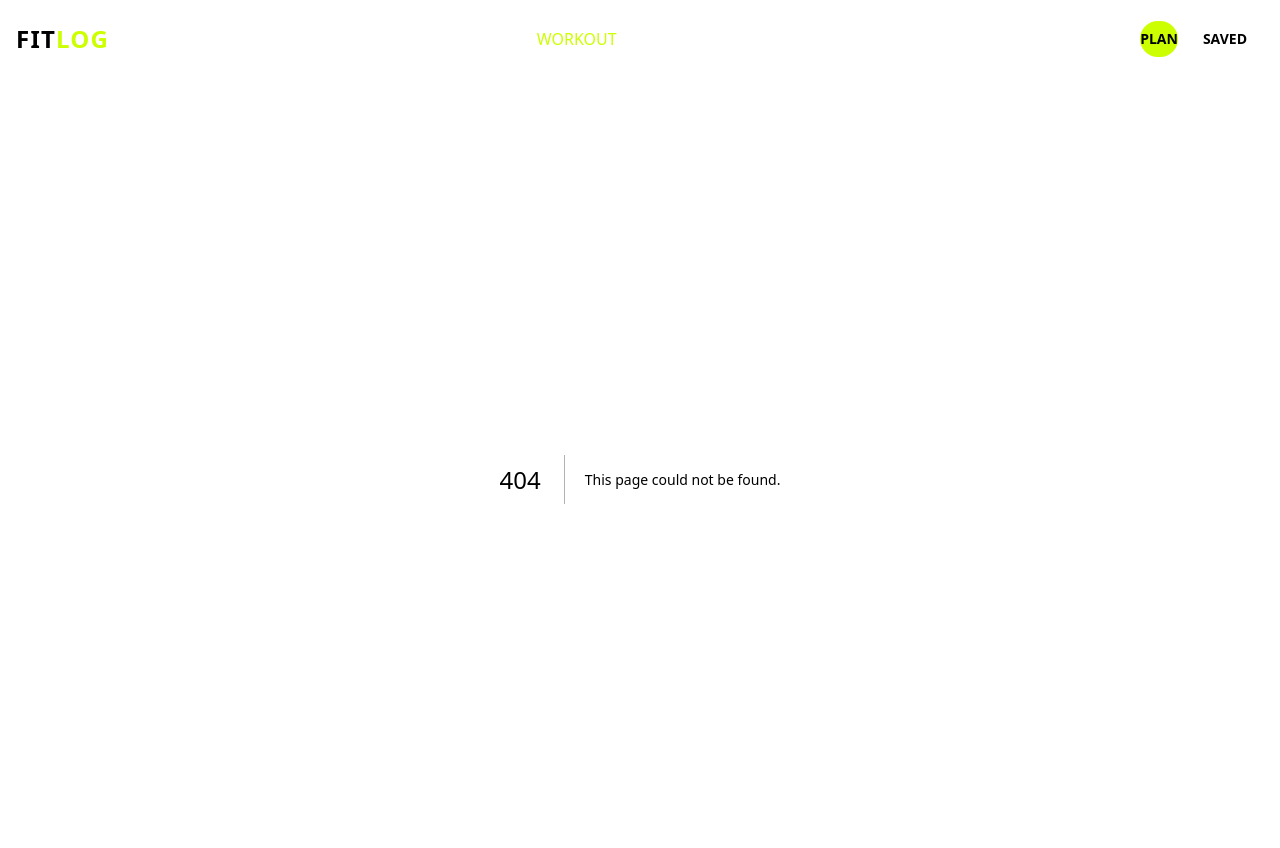
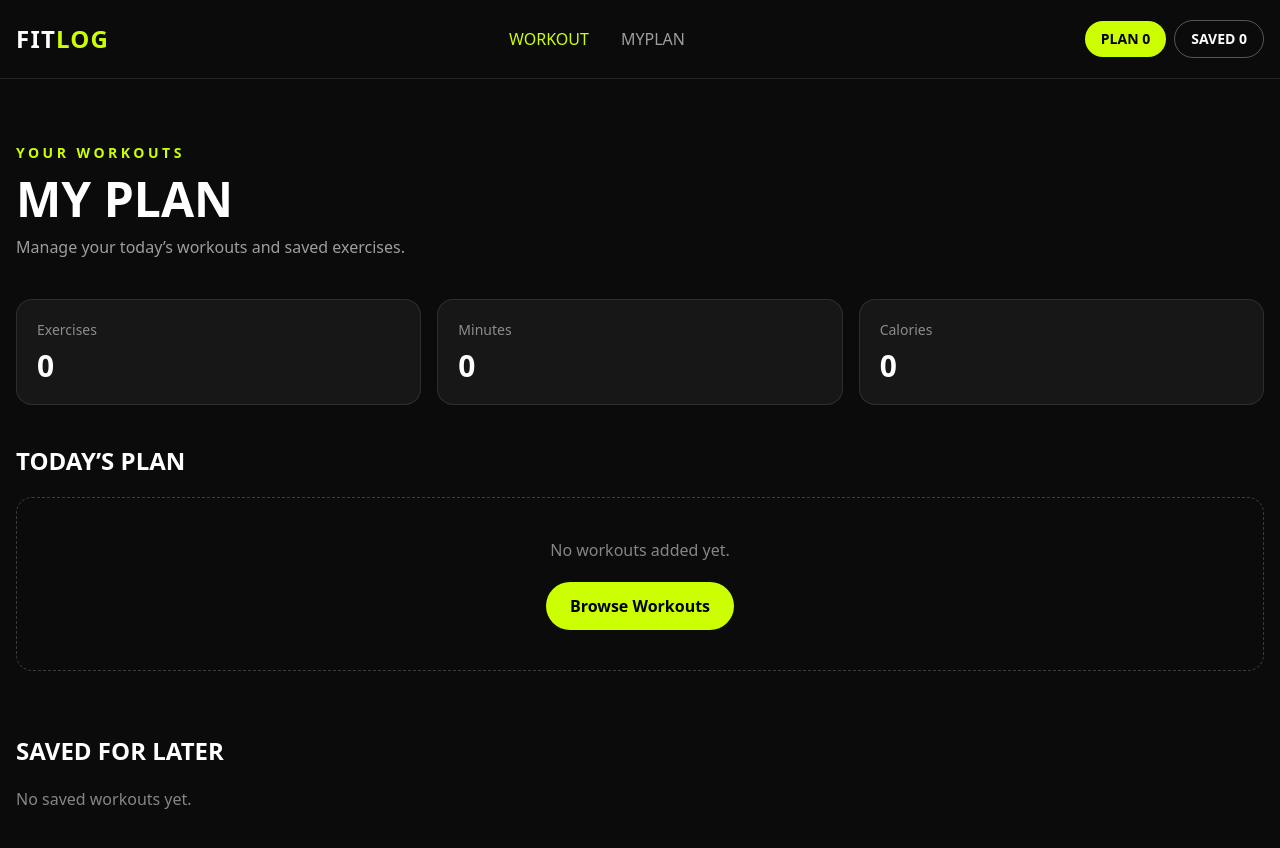
Before and after one commit to jewelranadev/Fit-Log, a Next.js app: page /my-plan in a window 1280 px wide. Before the commit this address had no page. Shown: the top 848 px of the page. Built offline with nearby package versions, Linux system fonts and the light colour scheme.

Commit message:
adding myplan and workouts context

```diff
--- a/app/components/Navbar.jsx
+++ b/app/components/Navbar.jsx
@@ -1,9 +1,14 @@
 "use client";
+
+import { useWorkout } from "@/context/WorkoutContext";
+
 import Link from "next/link";
 import { useState } from "react";
 
 const Navbar = () => {
   const [isOpen, setIsOpen] = useState(false);
+
+  const { todayPlan, savedWorkouts } = useWorkout()
   return (
     <nav className="relative border-b border-white/10">
       <div className="flex justify-between items-center px-4 py-5 container mx-auto">
@@ -28,16 +33,15 @@ const Navbar = () => {
         <div className="flex items-center gap-2">
           <Link
             href="/my-plan"
-            className="
-          rounded-full bg-[#ccff00] pc-4 py-2 text-sm font-bold text-black"
+            className="rounded-full bg-[#ccff00] px-4 py-2 text-sm font-bold text-black"
           >
-            PLAN
+            PLAN {todayPlan.length}
           </Link>
           <Link
             href="/my-plan"
             className="rounded-full border border-white/30 px-4 py-2 text-sm font-bold"
           >
-            SAVED
+           SAVED {savedWorkouts.length}
           </Link>
         </div>
 
--- /dev/null
+++ b/app/components/WorkoutActions.jsx
@@ -0,0 +1,60 @@
+"use client";
+
+import { useWorkout } from "@/context/WorkoutContext";
+
+const WorkoutActions = ({ workout }) => {
+  const {
+    todayPlan,
+    setTodayPlan,
+    savedWorkouts,
+    setSavedWorkouts,
+  } = useWorkout();
+
+  const handleAddToPlan = () => {
+    const alreadyAdded = todayPlan.some(
+      (item) => item.id === workout.id
+    );
+
+    if (alreadyAdded) {
+      return;
+    }
+
+    if (todayPlan.length >= 5) {
+      return;
+    }
+
+    setTodayPlan([...todayPlan, workout]);
+  };
+
+  const handleSaveForLater = () => {
+    const alreadySaved = savedWorkouts.some(
+      (item) => item.id === workout.id
+    );
+
+    if (alreadySaved) {
+      return;
+    }
+
+    setSavedWorkouts([...savedWorkouts, workout]);
+  };
+
+  return (
+    <div className="mt-8 flex flex-wrap gap-4">
+      <button
+        onClick={handleAddToPlan}
+        className="rounded-full bg-[#ccff00] px-6 py-3 font-bold text-black"
+      >
+        Add to today’s plan
+      </button>
+
+      <button
+        onClick={handleSaveForLater}
+        className="rounded-full border border-white/20 px-6 py-3 font-bold"
+      >
+        Save for later
+      </button>
+    </div>
+  );
+};
+
+export default WorkoutActions;
--- a/app/layout.js
+++ b/app/layout.js
@@ -1,6 +1,7 @@
 import { Geist, Geist_Mono } from "next/font/google";
 import "./globals.css";
 import Navbar from "./components/Navbar";
+import { WorkoutProvider } from "@/context/WorkoutContext";
 
 const geistSans = Geist({
   variable: "--font-geist-sans",
@@ -24,8 +25,11 @@ export default function RootLayout({ children }) {
       className={`${geistSans.variable} ${geistMono.variable} h-full antialiased`}
     >
       <body className="min-h-full flex flex-col">
-        <Navbar />
+
+        <WorkoutProvider>
+          <Navbar />
         {children}
+        </WorkoutProvider>
       </body>
     </html>
   );
--- /dev/null
+++ b/app/my-plan/page.js
@@ -0,0 +1,157 @@
+"use client";
+
+
+import { useState } from "react";
+import Link from "next/link";
+import Image from "next/image";
+import { useWorkout } from "@/context/WorkoutContext";
+
+const MyPlan = () => {
+
+  const { todayPlan, savedWorkouts } = useWorkout();
+
+  return (
+    <main className="container mx-auto px-4 py-16">
+      <div className="mb-10">
+        <p className="mb-3 text-sm font-bold tracking-[0.25em] text-[#ccff00]">
+          YOUR WORKOUTS
+        </p>
+
+        <h1 className="text-4xl font-black uppercase md:text-5xl">
+          My Plan
+        </h1>
+
+        <p className="mt-3 text-white/60">
+          Manage your today’s workouts and saved exercises.
+        </p>
+      </div>
+
+      {/* stats */}
+      <div className="mb-10 grid gap-4 sm:grid-cols-3">
+        <div className="rounded-2xl border border-white/10 bg-white/5 p-5">
+          <p className="text-sm text-white/50">Exercises</p>
+          <p className="mt-2 text-3xl font-black">
+            {todayPlan.length}
+          </p>
+        </div>
+
+        <div className="rounded-2xl border border-white/10 bg-white/5 p-5">
+          <p className="text-sm text-white/50">Minutes</p>
+          <p className="mt-2 text-3xl font-black">
+            {todayPlan.reduce(
+              (total, workout) => total + workout.duration,
+              0
+            )}
+          </p>
+        </div>
+
+        <div className="rounded-2xl border border-white/10 bg-white/5 p-5">
+          <p className="text-sm text-white/50">Calories</p>
+          <p className="mt-2 text-3xl font-black">
+            {todayPlan.reduce(
+              (total, workout) => total + workout.caloriesBurned,
+              0
+            )}
+          </p>
+        </div>
+      </div>
+
+      {/* todays plan */}
+      <section>
+        <h2 className="mb-5 text-2xl font-bold uppercase">
+          Today’s Plan
+        </h2>
+
+        {todayPlan.length === 0 ? (
+          <div className="rounded-2xl border border-dashed border-white/20 p-10 text-center">
+            <p className="text-white/50">
+              No workouts added yet.
+            </p>
+
+            <Link
+              href="/"
+              className="mt-5 inline-block rounded-full bg-[#ccff00] px-6 py-3 font-bold text-black"
+            >
+              Browse Workouts
+            </Link>
+          </div>
+        ) : (
+          <div className="grid gap-5 md:grid-cols-2">
+            {todayPlan.map((workout) => (
+              <div
+                key={workout.id}
+                className="flex gap-5 rounded-2xl border border-white/10 bg-white/5 p-4"
+              >
+                <div className="relative h-28 w-28 shrink-0 overflow-hidden rounded-xl">
+                  <Image
+                    src={workout.image}
+                    alt={workout.name}
+                    fill
+                    className="object-cover"
+                  />
+                </div>
+
+                <div>
+                  <h3 className="font-bold">
+                    {workout.name}
+                  </h3>
+
+                  <p className="mt-2 text-sm text-white/50">
+                    {workout.duration} min ·{" "}
+                    {workout.caloriesBurned} kcal
+                  </p>
+
+                  <Link
+                    href={`/workouts/${workout.id}`}
+                    className="mt-3 inline-block text-sm font-bold text-[#ccff00]"
+                  >
+                    View Details →
+                  </Link>
+                </div>
+              </div>
+            ))}
+          </div>
+        )}
+      </section>
+
+      {/* saved.. */}
+      <section className="mt-16">
+        <h2 className="mb-5 text-2xl font-bold uppercase">
+          Saved for Later
+        </h2>
+
+        {savedWorkouts.length === 0 ? (
+          <p className="text-white/50">
+            No saved workouts yet.
+          </p>
+        ) : (
+          <div className="grid gap-5 md:grid-cols-2">
+            {savedWorkouts.map((workout) => (
+              <div
+                key={workout.id}
+                className="rounded-2xl border border-white/10 bg-white/5 p-5"
+              >
+                <h3 className="font-bold">
+                  {workout.name}
+                </h3>
+
+                <p className="mt-2 text-sm text-white/50">
+                  {workout.equipment}
+                </p>
+
+                <Link
+                  href={`/workouts/${workout.id}`}
+                  className="mt-3 inline-block text-sm font-bold text-[#ccff00]"
+                >
+                  View Details →
+                </Link>
+              </div>
+            ))}
+          </div>
+        )}
+      </section>
+    </main>
+  );
+};
+
+export default MyPlan;
--- a/app/workouts/[id]/page.js
+++ b/app/workouts/[id]/page.js
@@ -1,5 +1,7 @@
 import Image from "next/image";
 import { getWorkoutById } from "@/lib/workouts";
+import WorkoutActions from "@/app/components/WorkoutActions";
+
 
 const WorkoutDetails = async ({ params }) => {
   const { id } = await params;
@@ -9,9 +11,7 @@ const WorkoutDetails = async ({ params }) => {
   if (!workout) {
     return (
       <main className="container mx-auto px-4 py-16">
-      <h1 className="text-3xl font-bold">
-        Workout not found
-      </h1>
+        <h1 className="text-3xl font-bold">Workout not found</h1>
 
         <p className="mt-3 text-white/60">
           The workout you are looking for does not exist.
@@ -82,6 +82,9 @@ const WorkoutDetails = async ({ params }) => {
               ))}
             </ol>
           </div>
+
+          {/* actions  */}
+          <WorkoutActions workout={workout} />
         </div>
       </div>
     </main>
--- /dev/null
+++ b/context/WorkoutContext.jsx
@@ -0,0 +1,28 @@
+"use client";
+
+import { createContext, useContext, useState } from "react";
+
+const WorkoutContext = createContext();
+
+export const WorkoutProvider = ({ children }) => {
+  const [todayPlan, setTodayPlan] = useState([]);
+  const [savedWorkouts, setSavedWorkouts] = useState([]);
+
+  return (
+    <WorkoutContext.Provider
+      value={{
+        todayPlan,
+        setTodayPlan,
+        savedWorkouts,
+        setSavedWorkouts,
+
+      }}
+    >
+      {children}
+    </WorkoutContext.Provider>
+  );
+};
+
+export const useWorkout = () => {
+  return useContext(WorkoutContext);
+};
```
Lines whose indentation alone changed are shown as unchanged.
